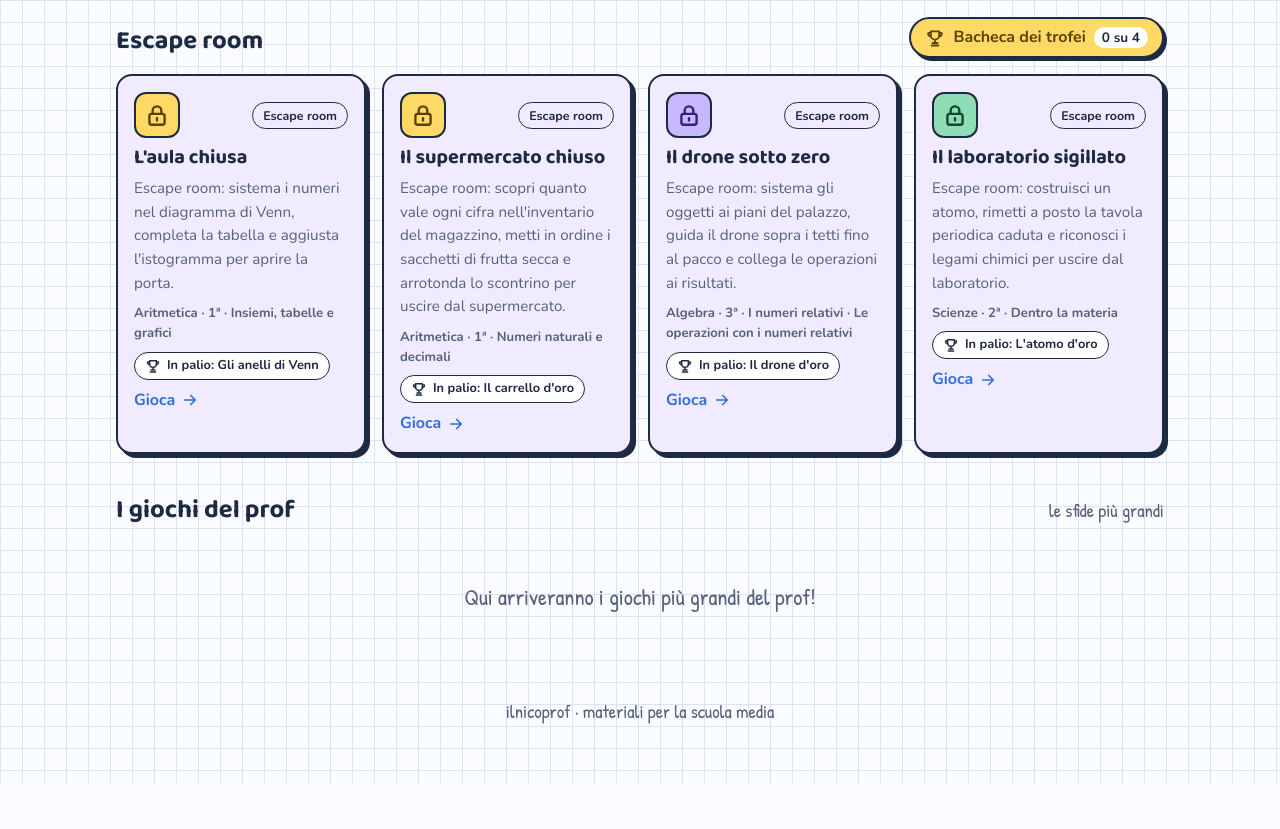
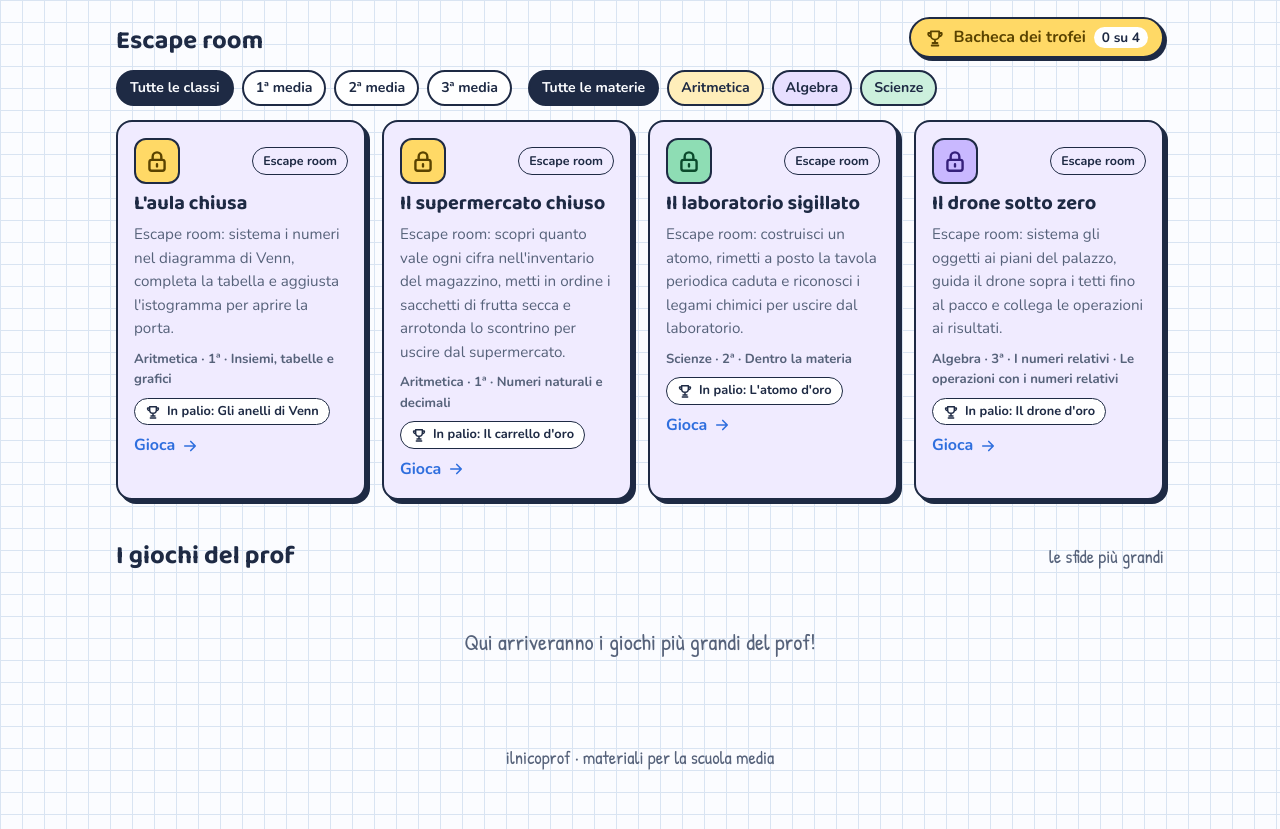
Before and after one commit to ilnicoprof/ilnicoprof, a plain HTML site: page index.html in a window 1280 px wide. Shown: the part 1892-2721 px from the top of the page. Before the commit the page ends 2675 px from the top, so only its background shows below. Drawn offline with nearby package versions, Linux system fonts and the light colour scheme.

Commit message:
Escape room in ordine di classe, con filtri per classe e materia
Co-Authored-By: Claude Opus 5.5 <noreply@anthropic.com>

```diff
--- a/index.html
+++ b/index.html
@@ -124,6 +124,9 @@ h2{font-family:var(--f-display);font-weight:700;font-size:1.6rem;margin:0;text-w
 .bacheca-btn:hover{transform:translateY(-1px);box-shadow:4px 4px 0 var(--ink)}
 .bacheca-btn:focus-visible{outline:3px solid var(--accent);outline-offset:3px}
 .bacheca-btn svg{width:20px;height:20px}
+.esc-filtri{display:flex;flex-wrap:wrap;gap:8px 16px;margin:-4px 0 14px}
+.esc-filtri .chip{font-size:.88rem;padding:5px 12px}
+.esc-filtri .chip[data-em]:not([data-em="tutte"])[aria-pressed="false"]{background:color-mix(in srgb,var(--cm) 45%,var(--card))}
 .bacheca-btn span{font-size:.85rem;background:var(--card);color:var(--ink);border-radius:999px;padding:0 8px}
 .giochi.prof .gioco{background:var(--giallo);color:var(--giallo-ink);padding:20px;border-radius:20px 20px 28px 20px}
 .giochi.prof .gioco p,.giochi.prof .gioco .meta,.giochi.prof .gioco .vai{color:var(--giallo-ink)}
@@ -203,6 +206,10 @@ dialog::backdrop{background:var(--veil)}
 
   <section aria-labelledby="t-escape">
     <div class="sec-head"><h2 id="t-escape">Escape room</h2><a class="bacheca-btn" href="bacheca.html"><svg viewBox="0 0 24 24" fill="none" stroke="currentColor" stroke-width="2.2" stroke-linecap="round" stroke-linejoin="round" aria-hidden="true"><path d="M7 4h10v5a5 5 0 01-10 0zM7 6H4a3 3 0 003 4M17 6h3a3 3 0 01-3 4M12 14v4M8 21h8M9 18h6"/></svg>Bacheca dei trofei <span id="conta-trofei"></span></a></div>
+    <div class="esc-filtri">
+      <div class="classi" id="esc-classi" role="group" aria-label="Escape room: filtra per classe"></div>
+      <div class="classi" id="esc-materie" role="group" aria-label="Escape room: filtra per materia"></div>
+    </div>
     <div class="giochi escape" id="giochi-escape"></div>
   </section>
 
@@ -334,8 +341,27 @@ function disegnaGiochi(){
     : `<div class="vuoto" style="grid-column:1/-1">${tutti.length ? "Nessun gioco per questa scelta… per ora!" : "Presto qui troverai i giochi per ripassare!"}</div>`;
 }
 /* le escape room hanno una sezione tutta loro, con la bacheca dei trofei */
+/* filtri propri delle escape room (classe e materia), indipendenti da quelli dei capitoli;
+   le escape room sono in ordine di classe (1ª, 2ª, 3ª), poi di materia */
+const statoEsc = {classe:"tutte", materia:"tutte"};
+function disegnaFiltriEscape(){
+  const tutte = GIOCHI.filter(g => g.tipo === "escape");
+  const classi = CLASSI.filter(c => tutte.some(g => g.classe === c));
+  const materie = Object.keys(MATERIE).filter(k => tutte.some(g => g.materia === k));
+  $("#esc-classi").innerHTML = ["tutte", ...classi].map(c =>
+    `<button class="chip" type="button" data-ec="${c}" aria-pressed="${statoEsc.classe===c}">${c==="tutte" ? "Tutte le classi" : c+" media"}</button>`).join("");
+  $("#esc-materie").innerHTML = ["tutte", ...materie].map(k =>
+    `<button class="chip" type="button" data-em="${k}" aria-pressed="${statoEsc.materia===k}"${k==="tutte" ? "" : ` style="--cm:var(--${MATERIE[k].colore})"`}>${k==="tutte" ? "Tutte le materie" : MATERIE[k].nome}</button>`).join("");
+}
 function disegnaEscape(){
-  const tutte = GIOCHI.filter(g => g.tipo === "escape"), res = filtraGiochi(tutte);
+  disegnaFiltriEscape();
+  const q = norm(stato.q.trim()), ordMat = Object.keys(MATERIE);
+  const tutte = GIOCHI.filter(g => g.tipo === "escape");
+  const res = tutte
+    .filter(g => statoEsc.classe === "tutte" || g.classe === statoEsc.classe)
+    .filter(g => statoEsc.materia === "tutte" || g.materia === statoEsc.materia)
+    .filter(g => !q || norm(g.titolo+" "+g.descr+" "+[].concat(g.capitolo||[]).join(" ")+" "+(MATERIE[g.materia]?.nome||"")).includes(q))
+    .sort((a, b) => CLASSI.indexOf(a.classe) - CLASSI.indexOf(b.classe) || ordMat.indexOf(a.materia) - ordMat.indexOf(b.materia));
   const presi = typeof Trofei !== "undefined" ? Trofei.sbloccati() : {};
   const trofeoDi = g => typeof TROFEI !== "undefined" ? TROFEI.find(t => t.link === g.link) : null;
   $("#giochi-escape").innerHTML = res.length ? res.map(g => {
@@ -404,6 +430,8 @@ window.addEventListener("hashchange", () => { const id = location.hash.slice(1);
 
 $("#materie").addEventListener("click",e=>{const b=e.target.closest(".materia");if(!b)return;stato.materia=stato.materia===b.dataset.k?null:b.dataset.k;tutto()});
 $("#classi").addEventListener("click",e=>{const b=e.target.closest(".chip");if(!b)return;stato.classe=b.dataset.c;tutto()});
+$("#esc-classi").addEventListener("click",e=>{const b=e.target.closest(".chip");if(!b)return;statoEsc.classe=b.dataset.ec;disegnaEscape()});
+$("#esc-materie").addEventListener("click",e=>{const b=e.target.closest(".chip");if(!b)return;statoEsc.materia=b.dataset.em;disegnaEscape()});
 $("#cerca").addEventListener("input",e=>{stato.q=e.target.value;disegnaElenco();disegnaGiochi();disegnaEscape();disegnaGiochiProf()});
 $("#elenco").addEventListener("click",e=>{const b=e.target.closest(".cap");if(b)apri(b.dataset.id)});
 
```
